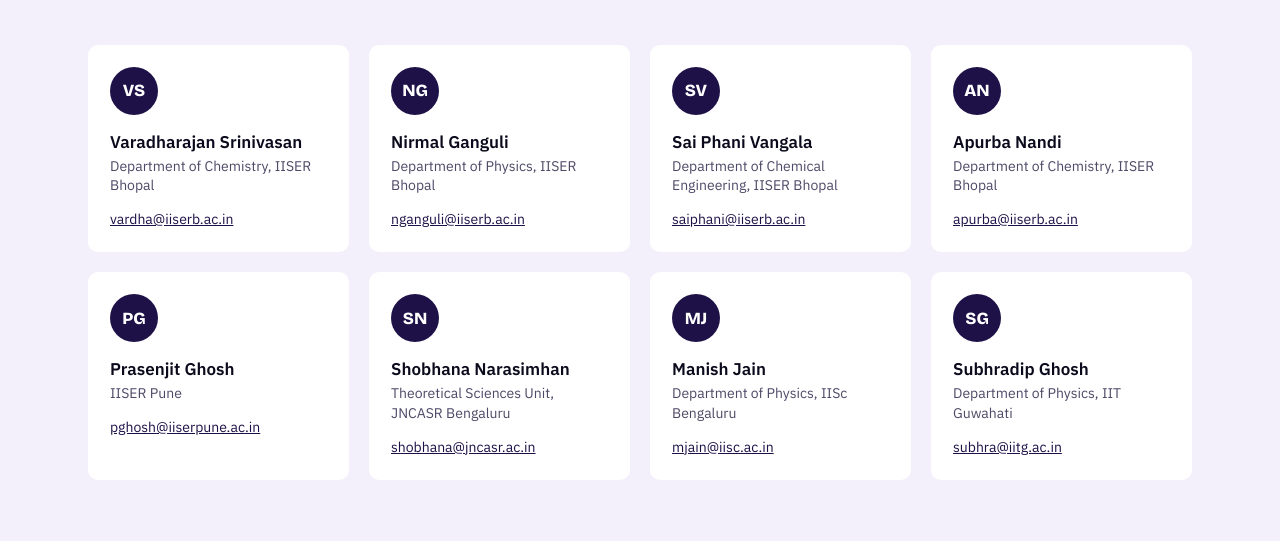
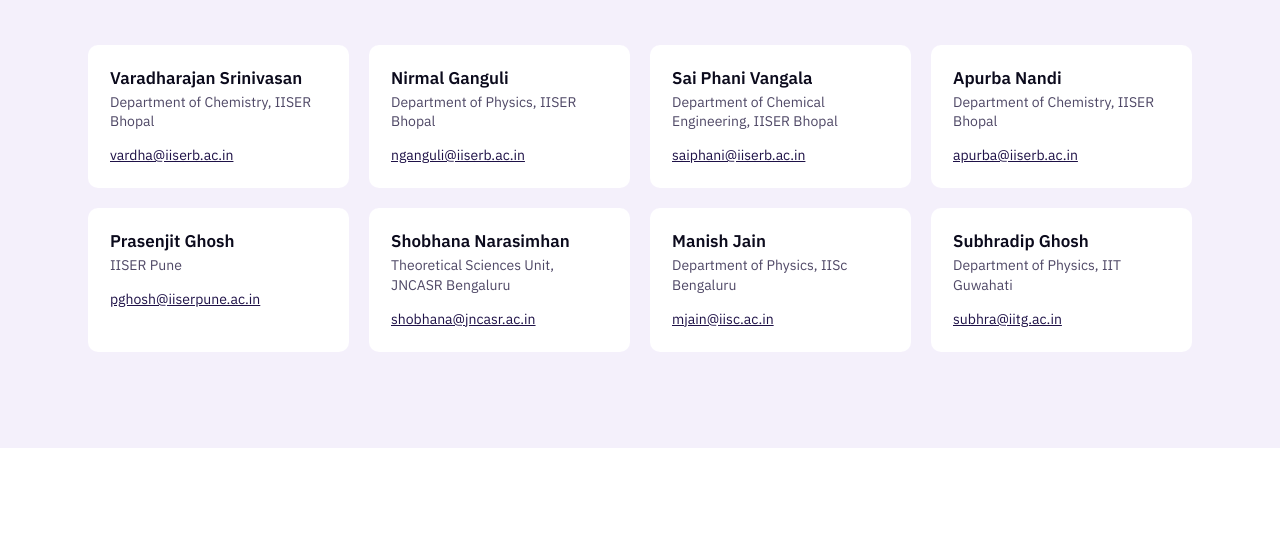
Before and after one commit to hamaripsik-sys/Hamari-Psi-K-2027, a plain HTML site: page index.html in a window 1280 px wide. Shown: the part 4316-4857 px from the top of the page. Drawn offline with nearby package versions, Linux system fonts and the light colour scheme.

Commit message:
Add files via upload

```diff
--- a/index.html
+++ b/index.html
@@ -448,14 +448,14 @@ footer a:hover{color:var(--accent)}
     </div>
 
     <div class="people">
-      <div class="person"><span class="avatar" aria-hidden="true">VS</span><span class="name">Varadharajan Srinivasan</span><span class="aff">Department of Chemistry, IISER Bhopal</span><a href="mailto:vardha@iiserb.ac.in">vardha@iiserb.ac.in</a></div>
-      <div class="person"><span class="avatar" aria-hidden="true">NG</span><span class="name">Nirmal Ganguli</span><span class="aff">Department of Physics, IISER Bhopal</span><a href="mailto:nganguli@iiserb.ac.in">nganguli@iiserb.ac.in</a></div>
-      <div class="person"><span class="avatar" aria-hidden="true">SV</span><span class="name">Sai Phani Vangala</span><span class="aff">Department of Chemical Engineering, IISER Bhopal</span><a href="mailto:saiphani@iiserb.ac.in">saiphani@iiserb.ac.in</a></div>
-      <div class="person"><span class="avatar" aria-hidden="true">AN</span><span class="name">Apurba Nandi</span><span class="aff">Department of Chemistry, IISER Bhopal</span><a href="mailto:apurba@iiserb.ac.in">apurba@iiserb.ac.in</a></div>
-      <div class="person"><span class="avatar" aria-hidden="true">PG</span><span class="name">Prasenjit Ghosh</span><span class="aff">IISER Pune</span><a href="mailto:pghosh@iiserpune.ac.in">pghosh@iiserpune.ac.in</a></div>
-      <div class="person"><span class="avatar" aria-hidden="true">SN</span><span class="name">Shobhana Narasimhan</span><span class="aff">Theoretical Sciences Unit, JNCASR Bengaluru</span><a href="mailto:shobhana@jncasr.ac.in">shobhana@jncasr.ac.in</a></div>
-      <div class="person"><span class="avatar" aria-hidden="true">MJ</span><span class="name">Manish Jain</span><span class="aff">Department of Physics, IISc Bengaluru</span><a href="mailto:mjain@iisc.ac.in">mjain@iisc.ac.in</a></div>
-      <div class="person"><span class="avatar" aria-hidden="true">SG</span><span class="name">Subhradip Ghosh</span><span class="aff">Department of Physics, IIT Guwahati</span><a href="mailto:subhra@iitg.ac.in">subhra@iitg.ac.in</a></div>
+      <div class="person"><span class="name">Varadharajan Srinivasan</span><span class="aff">Department of Chemistry, IISER Bhopal</span><a href="mailto:vardha@iiserb.ac.in">vardha@iiserb.ac.in</a></div>
+      <div class="person"><span class="name">Nirmal Ganguli</span><span class="aff">Department of Physics, IISER Bhopal</span><a href="mailto:nganguli@iiserb.ac.in">nganguli@iiserb.ac.in</a></div>
+      <div class="person"><span class="name">Sai Phani Vangala</span><span class="aff">Department of Chemical Engineering, IISER Bhopal</span><a href="mailto:saiphani@iiserb.ac.in">saiphani@iiserb.ac.in</a></div>
+      <div class="person"><span class="name">Apurba Nandi</span><span class="aff">Department of Chemistry, IISER Bhopal</span><a href="mailto:apurba@iiserb.ac.in">apurba@iiserb.ac.in</a></div>
+      <div class="person"><span class="name">Prasenjit Ghosh</span><span class="aff">IISER Pune</span><a href="mailto:pghosh@iiserpune.ac.in">pghosh@iiserpune.ac.in</a></div>
+      <div class="person"><span class="name">Shobhana Narasimhan</span><span class="aff">Theoretical Sciences Unit, JNCASR Bengaluru</span><a href="mailto:shobhana@jncasr.ac.in">shobhana@jncasr.ac.in</a></div>
+      <div class="person"><span class="name">Manish Jain</span><span class="aff">Department of Physics, IISc Bengaluru</span><a href="mailto:mjain@iisc.ac.in">mjain@iisc.ac.in</a></div>
+      <div class="person"><span class="name">Subhradip Ghosh</span><span class="aff">Department of Physics, IIT Guwahati</span><a href="mailto:subhra@iitg.ac.in">subhra@iitg.ac.in</a></div>
     </div>
   </div>
 </section>
```
